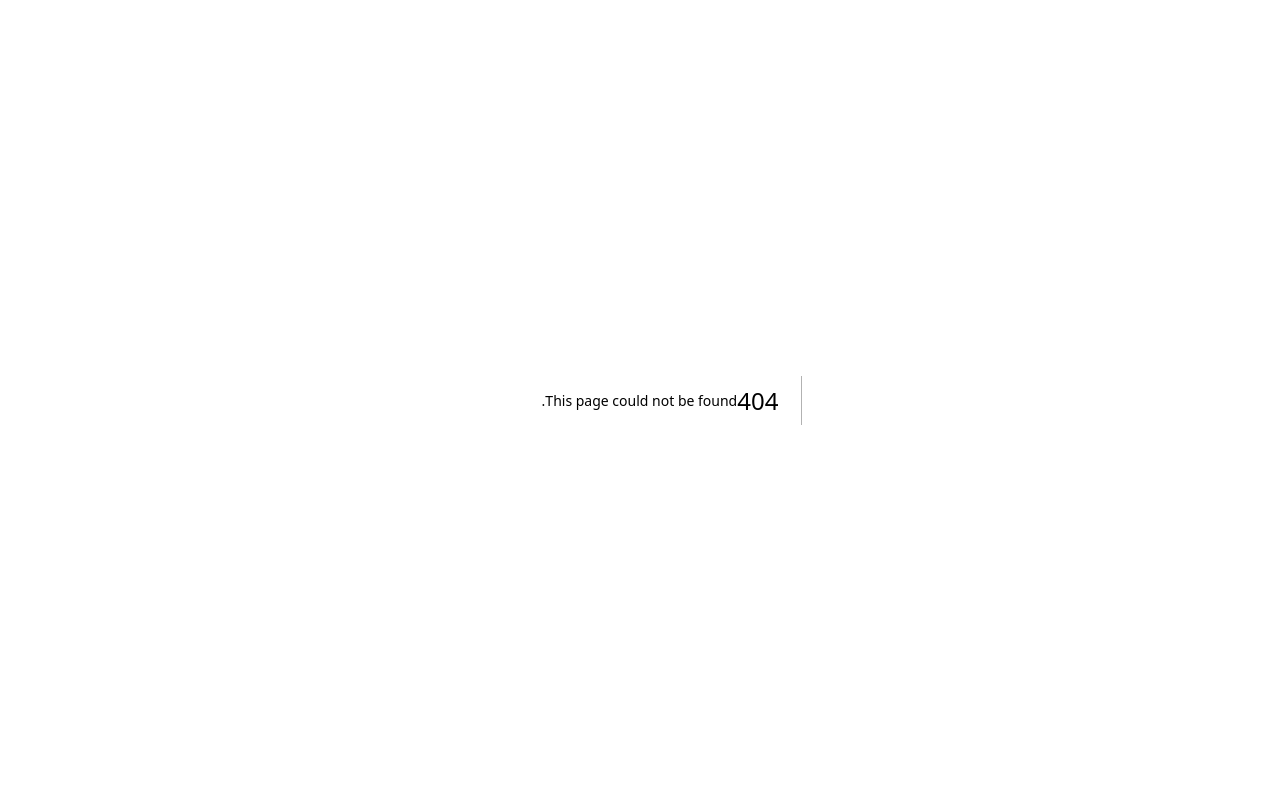
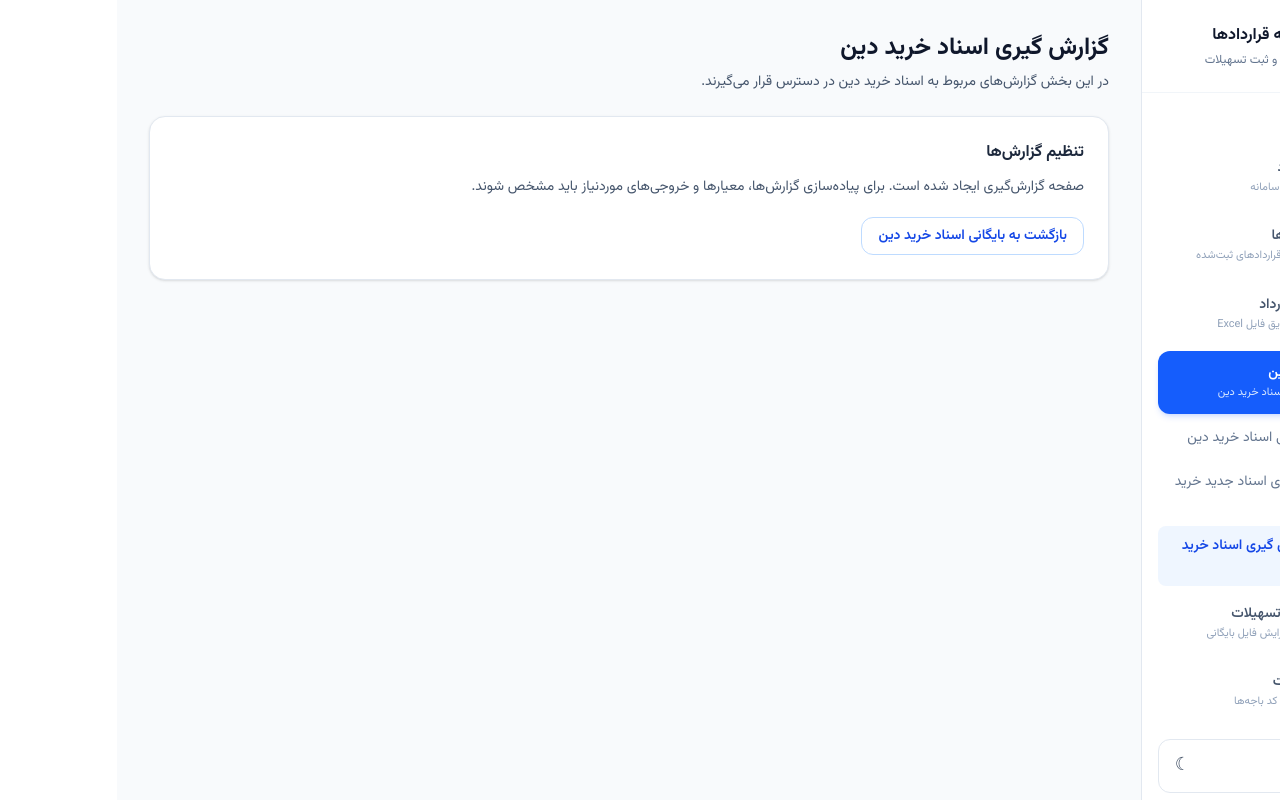
Before and after one commit to MortezaFathnia/post-app, a Next.js app: page /dashboard/debt-documents/reports in a window 1280 px wide. Before the commit this address had no page. Built offline with nearby package versions, Linux system fonts and the light colour scheme.

Commit message:
Create debt document reports page

```diff
--- /dev/null
+++ b/app/dashboard/debt-documents/reports/page.tsx
@@ -0,0 +1,27 @@
+import Link from "next/link";
+
+export default function DebtDocumentsReportsPage() {
+  return (
+    <div dir="rtl" className="space-y-6">
+      <div>
+        <h1 className="text-2xl font-bold text-slate-900">گزارش گیری اسناد خرید دین</h1>
+        <p className="mt-2 text-sm text-slate-600">
+          در این بخش گزارش‌های مربوط به اسناد خرید دین در دسترس قرار می‌گیرند.
+        </p>
+      </div>
+
+      <section className="rounded-2xl border border-slate-200 bg-white p-6 shadow-sm">
+        <h2 className="text-base font-bold text-slate-800">تنظیم گزارش‌ها</h2>
+        <p className="mt-2 text-sm leading-7 text-slate-600">
+          صفحه گزارش‌گیری ایجاد شده است. برای پیاده‌سازی گزارش‌ها، معیارها و خروجی‌های موردنیاز باید مشخص شوند.
+        </p>
+        <Link
+          href="/dashboard/debt-documents"
+          className="mt-4 inline-flex rounded-xl border border-blue-200 px-4 py-2 text-sm font-semibold text-blue-700 hover:bg-blue-50"
+        >
+          بازگشت به بایگانی اسناد خرید دین
+        </Link>
+      </section>
+    </div>
+  );
+}
```
